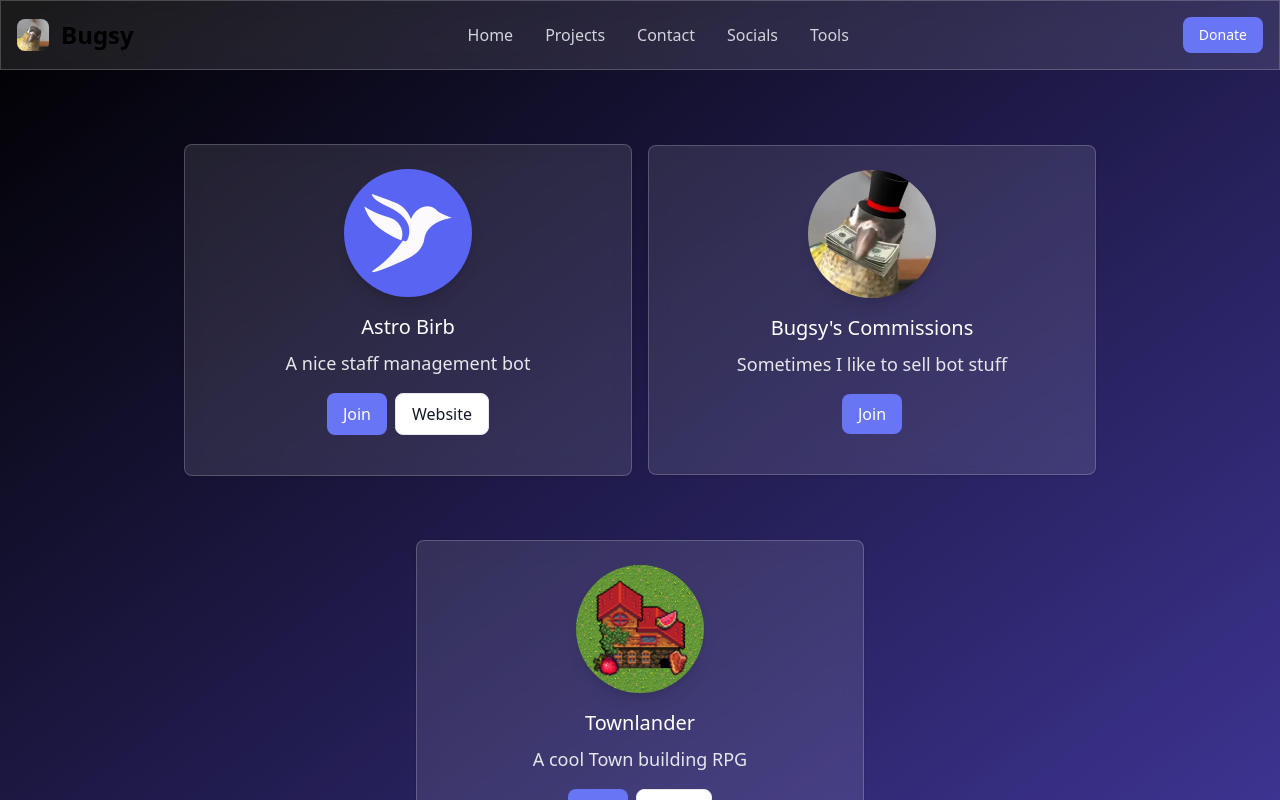
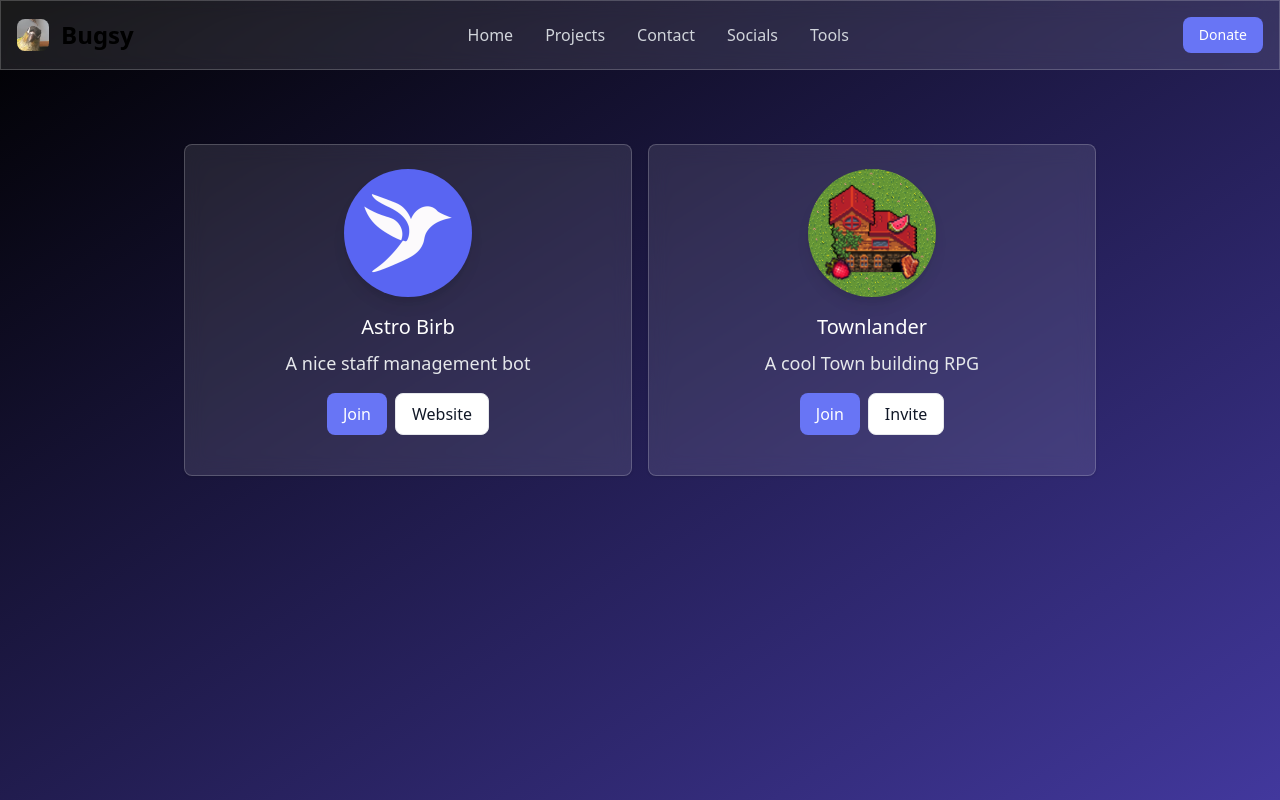
Before and after one commit to bugsbirb/bugsbirt.xyz, a Next.js app: page /projects in a window 1280 px wide. Shown: the top 800 px of the page. Built offline with nearby package versions, Linux system fonts and the light colour scheme.

Commit message:
Update projects.tsx

```diff
--- a/src/components/projects.tsx
+++ b/src/components/projects.tsx
@@ -25,23 +25,6 @@ export default function Projects() {
                             </div>
                         </div>
                     </motion.div>
-
-                    <motion.div
-                        className="glassy w-full max-w-md bg-grey-700 border rounded-lg shadow mt-8 sm:mt-16 mx-2 mb-4 sm:mb-0"
-                        initial="hidden"
-                        animate="visible"
-                        whileHover="hover"
-                        variants={cardanim}
-                    >
-                        <div className="flex flex-col items-center pb-10 pt-6">
-                            <img className="w-32 h-32 mb-4 rounded-full shadow-lg" src="/birbmoney.png" alt="Bugsy's Commissions"/>
-                            <h5 className="mb-2 text-xl font-medium text-white">Bugsy's Commissions</h5>
-                            <span className="text-lg text-gray-200">Sometimes I like to sell bot stuff</span>
-                            <div className="flex mt-4 justify-center sm:justify-start">
-                                <a href="https://discord.gg/V8UrYsX9u6" className="inline-flex items-center px-4 py-2 text-base font-medium text-center text-white bg-indigo-500 rounded-lg hover:bg-indigo-600 focus:ring-4 focus:outline-none focus:ring-blue-300">Join</a>
-                            </div>
-                        </div>
-                    </motion.div>
                     <motion.div
                         className="glassy w-full max-w-md bg-grey-700 border rounded-lg shadow mt-8 sm:mt-16 mx-2 mb-4 sm:mb-0"
                         initial="hidden"
```
